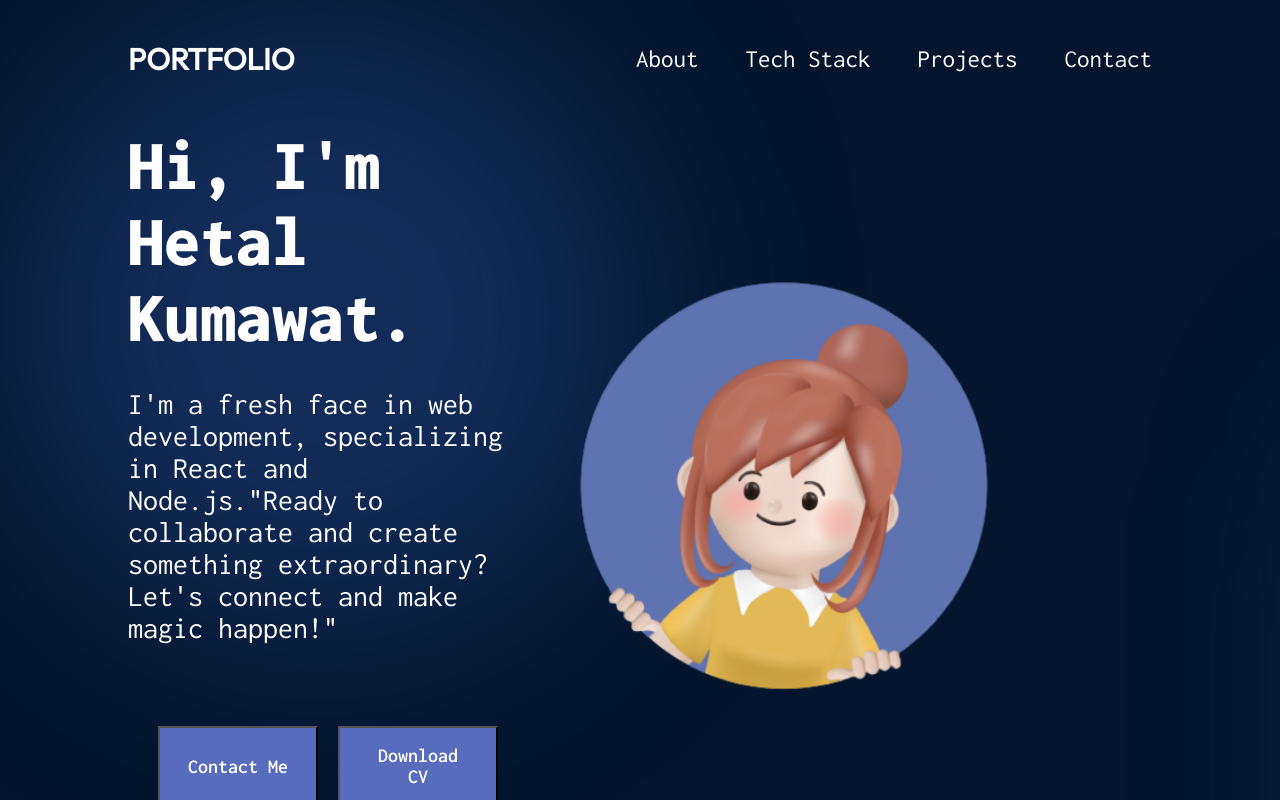
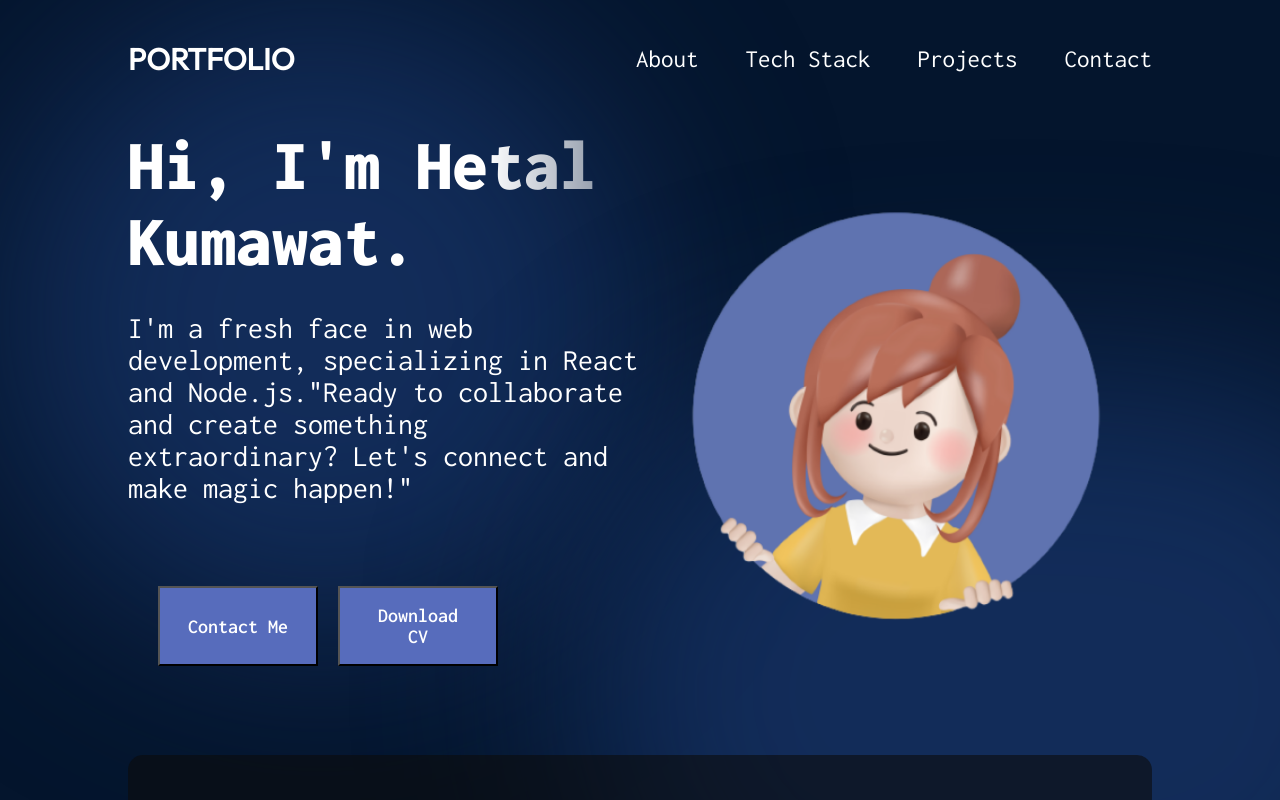
Before and after one commit to hetalkumawat/hetalportfolio, a React (Vite) app: page / in a window 1280 px wide. Shown: the top 800 px of the page. Built offline with nearby package versions, Linux system fonts and the light colour scheme.

Commit message:
bottomblur

```diff
--- a/src/components/Hero/Hero.module.css
+++ b/src/components/Hero/Hero.module.css
@@ -82,7 +82,7 @@
 .heroImg {
   width: 50%;
   z-index: 1;
-
+/* margin-left: 200px; */
   animation-name: floating;
   animation-duration: 3s;
   animation-iteration-count: infinite;
@@ -116,10 +116,10 @@
 }
 
 .bottomBlur {
-  position: relative;
+  position: absolute;
   width: 70vw;
   height: 50vw;
-  overflow: ;
+  overflow: hidden;
   min-width: 350px;
   min-width: 250px;
   top: 246px;
```
